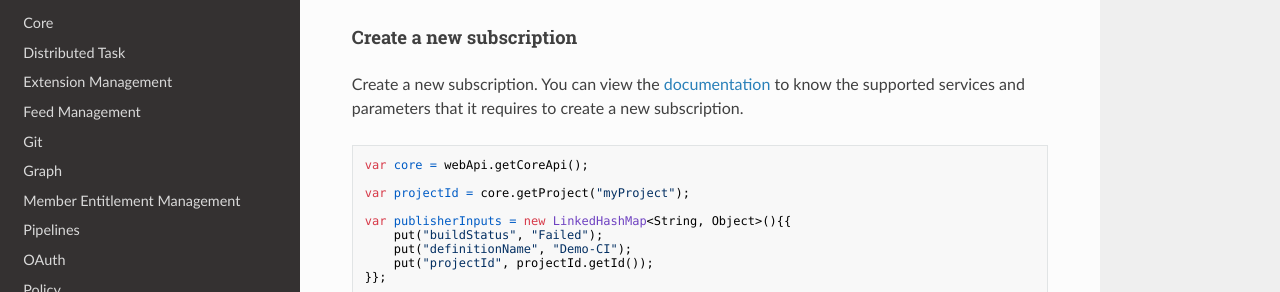
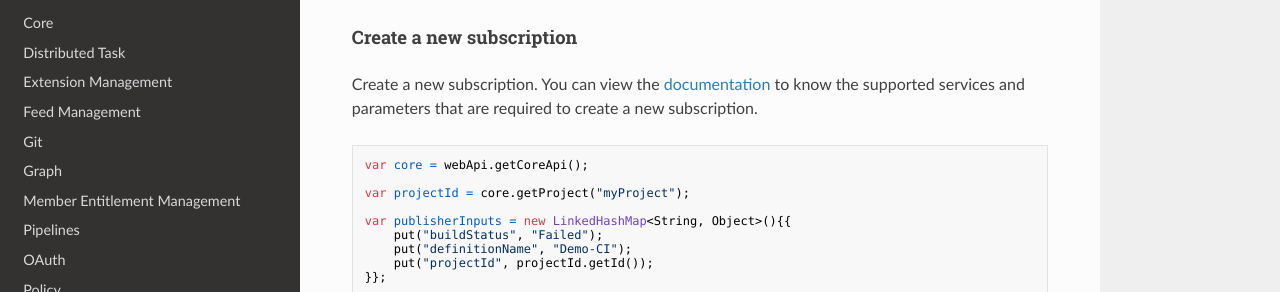
Before and after one commit to hkarthik7/azure-devops-java-sdk-docs, an MkDocs documentation site: the page built from docs/docs/service-hooks.md, in a window 1280 px wide and 900 px high, scrolled down 387 px. Shown: the part 183-475 px from the top of the window. Built offline with MkDocs 1.6.1, drawn with Linux system fonts in a browser that asks for light colours; nearby versions of some CDN libraries.

Commit message:
Rectified typo

````diff
--- a/docs/docs/service-hooks.md
+++ b/docs/docs/service-hooks.md
@@ -21,7 +21,7 @@ We have access to the functionalities that **Service Hooks** Api has.
 
 #### Create a new subscription
 
-Create a new subscription. You can view the [documentation](https://docs.microsoft.com/en-us/rest/api/azure/devops/hooks/subscriptions/create?view=azure-devops-rest-6.1#examples) to know the supported services and parameters that it requires to create a new subscription.
+Create a new subscription. You can view the [documentation](https://docs.microsoft.com/en-us/rest/api/azure/devops/hooks/subscriptions/create?view=azure-devops-rest-6.1#examples) to know the supported services and parameters that are required to create a new subscription.
 
 ```java
 var core = webApi.getCoreApi();
````
